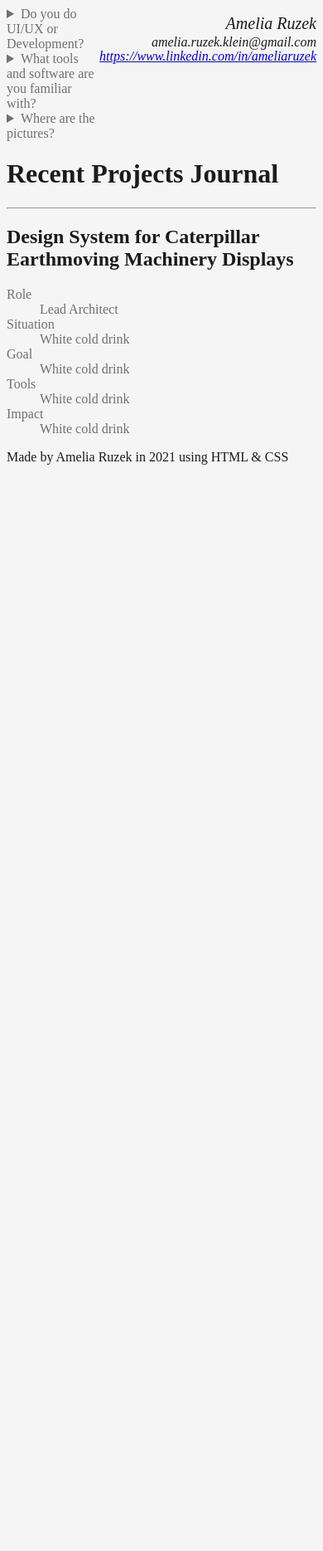
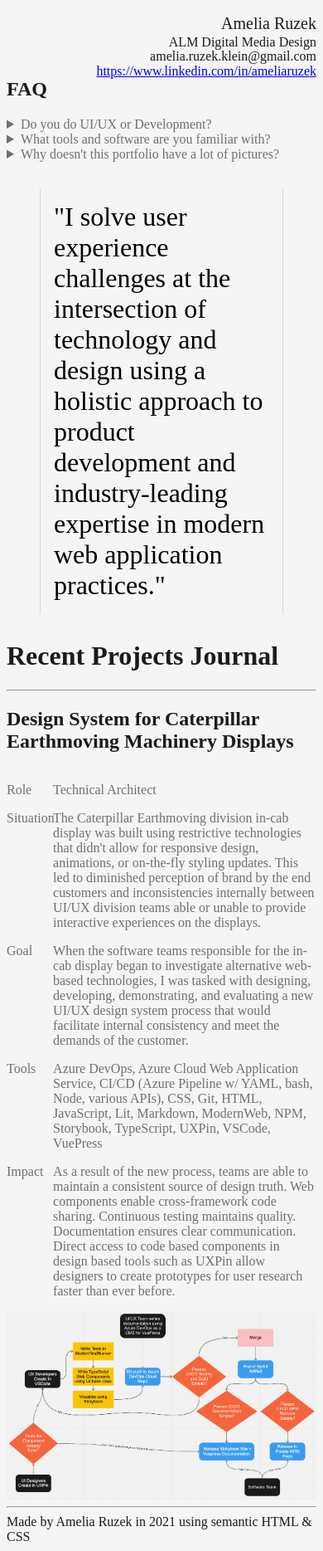
Before and after one commit to ARuzek/2021-portfolio, a plain HTML site: page index.html in a window 390 px wide. Shown: the whole page at 83% size. Before the commit the page ends 844 px from the top, so only its background shows below. Drawn offline with Linux system fonts and the light colour scheme; a web font is replaced by a local one.

Commit message:
ready for publish

```diff
--- a/index.html
+++ b/index.html
@@ -14,51 +14,86 @@
 </head>
 <body>
     <header>
+
         <address>
 
         <p>Amelia Ruzek</p>
+        <p>ALM Digital Media Design</p>
         <p>amelia.ruzek.klein@gmail.com</p>
         <a href="https://www.linkedin.com/in/ameliaruzek">https://www.linkedin.com/in/ameliaruzek</a>
         </address>
         <aside>
-
+            <h2>FAQ</h2>
        <details>
             <summary>Do you do UI/UX or Development?</summary>
-            <p>I've worked in roles that include visual design, experience and product architecture, research, strategy, development, devops, and leadership. My skillset might be labeled as a full-stack designer or front of front-end developer. </p>
+            <p>I've worked in roles that include visual design, experience and product architecture, research, strategy, development, devops, and leadership. My skillset might be labeled as a full-stack designer, front of front-end developer, or UX Developer. </p><p> 🚜 I currently work as a UI/UX team lead at Caterpillar. </p>
         </details>
         <details>
             <summary>What tools and software are you familiar with?</summary>
-            <p></p>
+            <p>
+                <strong>Adobe Creative Cloud:</strong>
+                After Effects, XD, Photoshop, Illustrator, InDesign, Premiere
+                <br/>
+                <strong> Design Tools:</strong>
+                UXPin, Sketch, Axure, Figma, Zeplin, Principle, Origami Studio, Autodesk Maya
+                <br/>
+                <strong>Scripting Languages:</strong>
+                HTML5, CSS3, SASS, JavaScript, TypeScript, JSON, SVG, Markdown & MDX
+                <br/>
+                <strong>Scripting Tools or Libraries:</strong>
+                Visual Studio Code, Git, Storybook, Node.js, p5 (interactive graphics processing), VuePress, Netlify, Storyblok CMS
+                <br/>
+                <strong>Testing Tools or Libraries:</strong>
+                Karma, Mocha, Chai, Sinon, BrowserStack Automated, YAML CI/CD (Azure Pipelines)
+                <br/>
+                <strong>Development Frameworks:</strong>
+                Nuxt, Vue.js, Web Components via Lit, NPM
+                <br/>
+                <strong>Styling Frameworks:</strong>
+                Custom In-house Design Systems or Patterns, Tailwind, UIKit, Bootstrap, Skeleton, Material Lite
+                <br/>
+                <strong>Workflow Management:</strong>
+                Azure DevOps, JIRA, Confluence, Trello, Microsoft Teams, Slack
+            </p>
         </details>
         <details>
-            <summary>Where are the pictures?</summary>
+            <summary>Why doesn't this portfolio have a lot of pictures?</summary>
             <p>This journal portfolio is not visual for two reasons. Firstly, I haven't contributed to visual design of projects for a few years now. Secondly, many of the projects that I work on are not yet available to the public. </p>
         </details>
         </aside>
     </header>
     <main>
+        <blockquote>
+            <mark>"I solve user experience challenges at the intersection of technology and design using a holistic approach to product development and industry-leading expertise in modern web application practices."
+            </mark>
+            </blockquote>
         <h1>Recent Projects Journal</h1>
         <hr/>
 
         <article>
             <h2>Design System for Caterpillar Earthmoving Machinery Displays</h2>
+            <main>
                 <dl>
                     <dt>Role</dt>
-                <dd>Lead Architect</dd>
+                    <dd>Technical Architect</dd>
                     <dt>Situation</dt>
-                <dd>White cold drink</dd>
+                    <dd>The Caterpillar Earthmoving division in-cab display was built using restrictive technologies that didn't allow for responsive design, animations, or on-the-fly styling updates. This led to diminished perception of brand by the end customers and inconsistencies internally between UI/UX division teams able or unable to provide interactive experiences on the displays.</dd>
                     <dt>Goal</dt>
-                <dd>White cold drink</dd>
+                    <dd>When the software teams responsible for the in-cab display began to investigate alternative web-based technologies, I was tasked with designing, developing, demonstrating, and evaluating a new UI/UX design system process that would facilitate internal consistency and meet the demands of the customer.</dd>
                     <dt>Tools</dt>
-                <dd>White cold drink</dd>
+                    <dd> Azure DevOps, Azure Cloud Web Application Service, CI/CD (Azure Pipeline w/ YAML, bash, Node, various APIs), CSS, Git, HTML, JavaScript, Lit, Markdown, ModernWeb, NPM, Storybook, TypeScript, UXPin, VSCode, VuePress
+                    </dd>
                     <dt>Impact</dt>
-                <dd>White cold drink</dd>
+                    <dd>As a result of the new process, teams are able to maintain a consistent source of design truth. Web components enable cross-framework code sharing. Continuous testing maintains quality. Documentation ensures clear communication. Direct access to code based components in design based tools such as UXPin allow designers to create prototypes for user research faster than ever before.</dd>
                 </dl>
+                <img src="assets/flowchart.png" alt="flowchart" height="657" width="1087"/>
+            </main>
         </article>
 
     </main>
     <footer>
-        Made by Amelia Ruzek in 2021 using HTML & CSS
+        <hr/>
+        Made by Amelia Ruzek in 2021 using semantic HTML & CSS
     </footer>
     <template>
 
--- a/style.css
+++ b/style.css
@@ -1,3 +1,6 @@
+*, *::before, *::after {
+    box-sizing: border-box;
+}
 body {
     background-color: rgb(245, 245, 245);
     font-family: 'Benne', serif;
@@ -10,6 +13,10 @@ header {
     flex-direction: row-reverse;
     justify-content: space-between;
 }
+
+aside h2 {
+    margin-top: .5rem;
+}
 address {
     text-align: right;
     line-height: 10%;
@@ -18,7 +25,104 @@ address {
 address p:first-child {
     font-size: 1.25rem;
 }
+address {
+    font-style: normal;
+}
+
+blockquote {
+    padding: 2rem;
+    font-size: 3rem;
+    border-right: solid 1px rgb(215, 215, 215);
+    border-left: solid 1px rgb(215, 215, 215);
+
+}
+
+mark {
+    background-color: transparent;
+    transition: background-color .5s;
+
+}
+
+blockquote:hover mark{
+    background-color: rgb(255, 200, 20);
+    transition: background-color .5s;
+}
+
+summary:hover {
+    color: blue;
+}
+
+strong {
+    color: black;
+    font-style: normal;
+}
+
+article {
+    width: 100%;
+}
+
+article main {
+    display: flex;
+    flex-direction: row;
+    flex-wrap: wrap;
+    place-content: center;
+}
+
 dl, details {
     color: rgb(112, 112, 112);
 
 }
+
+dl, dt, dd {
+    padding: 0;
+    margin: 0
+}
+
+dl {
+    width: 50%;
+    overflow: hidden;
+    padding-top: 1rem;
+}
+
+dt {
+    float: left;
+    width: 15%;
+}
+
+dd {
+    float: left;
+    width: 85%;
+    margin-bottom: 1rem;
+}
+
+img {
+    width: 50%;
+    height: 50%;
+    max-width: 1087px;
+    max-height: 657px;
+}
+
+
+
+@media only screen and (max-width: 1000px)  {
+    img {
+        width: 100%;
+        height: 100%;
+        max-width: 1087px;
+        max-height: 657px;
+    }
+
+    dl {
+        width: 100%;
+    }
+
+    blockquote {
+        padding: 1rem;
+        font-size: 2rem;
+    }
+
+    header {
+        display: flex;
+        flex-direction: column;
+    }
+}
```
Also changed, not shown: assets/flowchart.png (added), 1 other file. Lines whose indentation alone changed are shown as unchanged.
